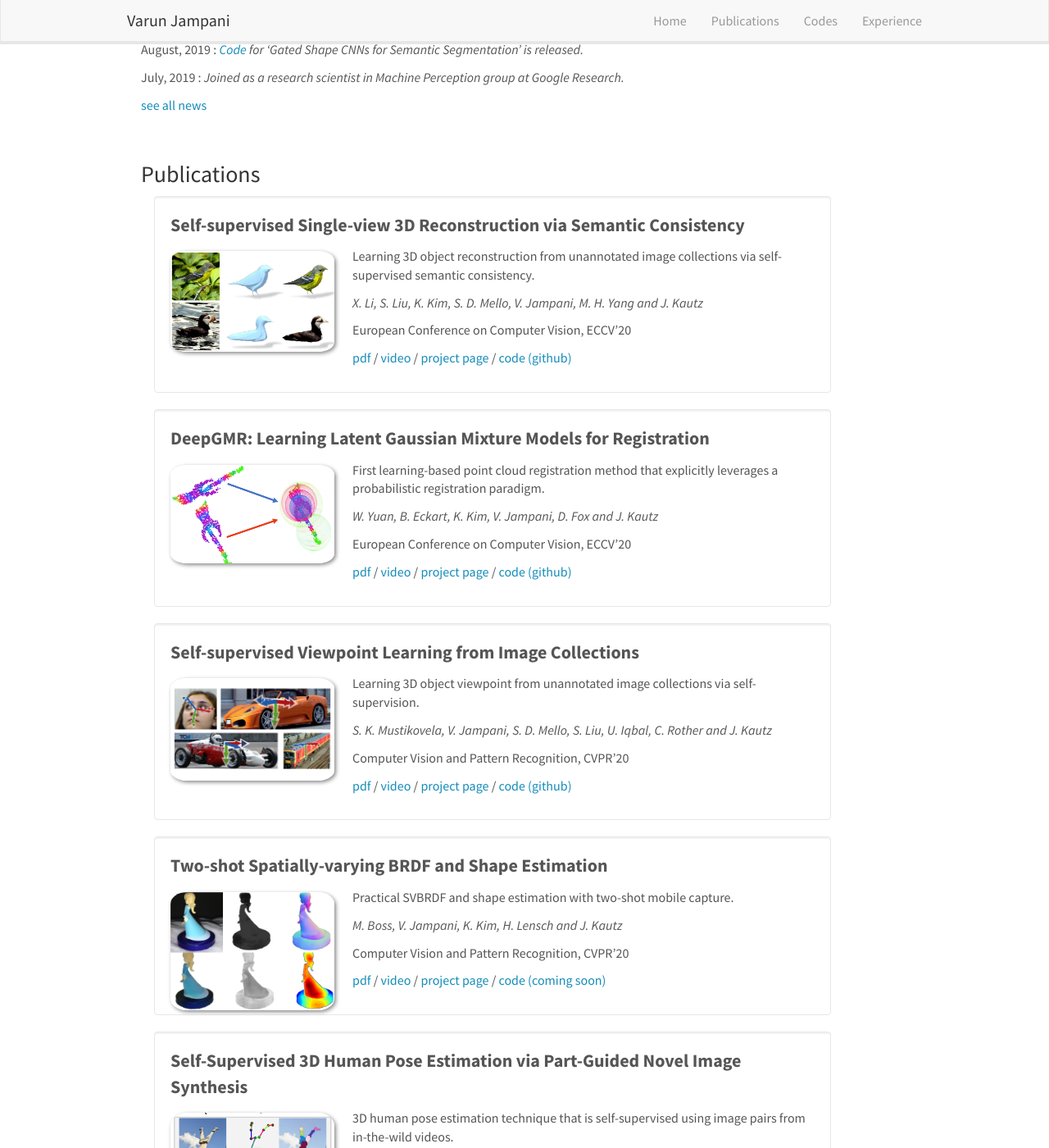
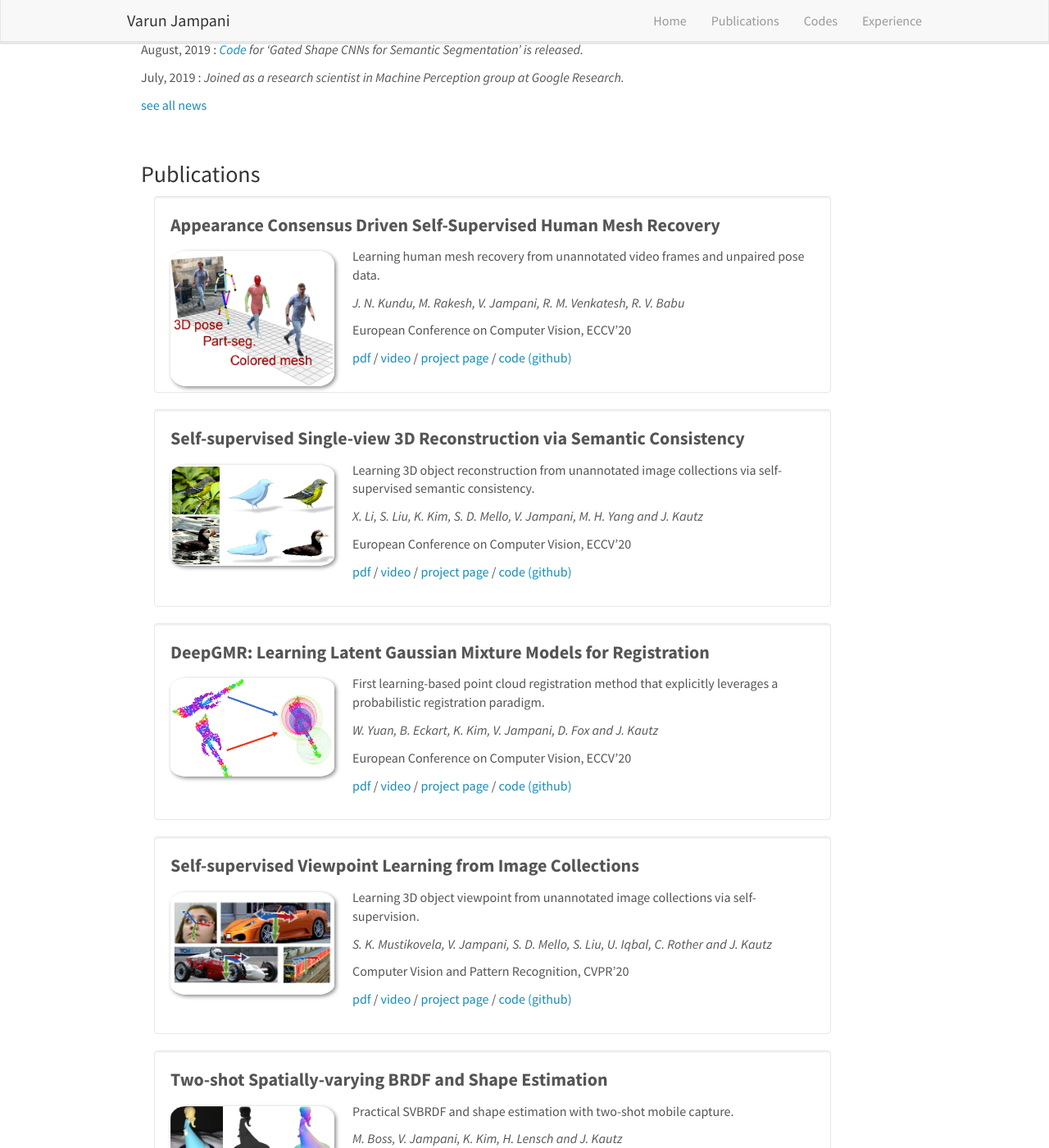
Before and after one commit to varunjampani/varunjampani.github.io, a Jekyll site: the page built from _pages/home.md, in a window 1280 px wide and 1400 px high, scrolled down 709 px. Shown: the whole window at 82% size. Built offline with Jekyll 4.4.1, drawn with Linux system fonts in a browser that asks for light colours; nearby versions of some CDN libraries; some of the changed text lies outside the part shown.

Commit message:
Update publist.yml

```diff
--- a/_data/publist.yml
+++ b/_data/publist.yml
@@ -1,3 +1,23 @@
+- title: Appearance Consensus Driven Self-Supervised Human Mesh Recovery
+  image: sshmr_eccv20_teaser.png
+  description: Learning human mesh recovery from unannotated video frames and unpaired pose data.
+  authors: J. N. Kundu, M. Rakesh, V. Jampani, R. M. Venkatesh, R. V. Babu
+  venue: European Conference on Computer Vision, ECCV'20
+  number_link: 4
+  link1:
+    url: https://arxiv.org/pdf/2008.01341.pdf
+    display: pdf
+  link2:
+    url: https://www.youtube.com/watch?v=Cg91BxzM5dg
+    display: video
+  link3:
+    url: https://sites.google.com/corp/view/ss-human-mesh
+    display: project page
+  link4:
+    url: https://github.com/val-iisc/ss_human_mesh
+    display: code (github)
+
+
 - title: Self-supervised Single-view 3D Reconstruction via Semantic Consistency
   image: umr_eccv20_teaser.png
   description: Learning 3D object reconstruction from unannotated image collections via self-supervised semantic consistency.
@@ -80,7 +100,7 @@
 - title:  Self-Supervised 3D Human Pose Estimation via Part-Guided Novel Image Synthesis
   image: poseseg_cvpr20_teaser.png
   description: 3D human pose estimation technique that is self-supervised using image pairs from in-the-wild videos.
-  authors: J. N. Kundu, S. Seth, V. Jampani, R. Mugalodi, R. Venkatesh Babu and A. Chakraborty
+  authors: J. N. Kundu, S. Seth, V. Jampani, M. Rakesh, R. Venkatesh Babu and A. Chakraborty
   venue: Computer Vision and Pattern Recognition, CVPR'20 (oral)
   number_link: 2
   link1:
```
